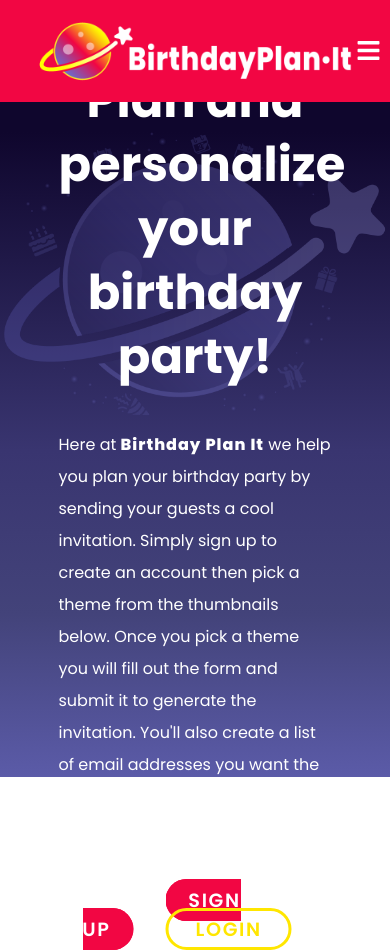
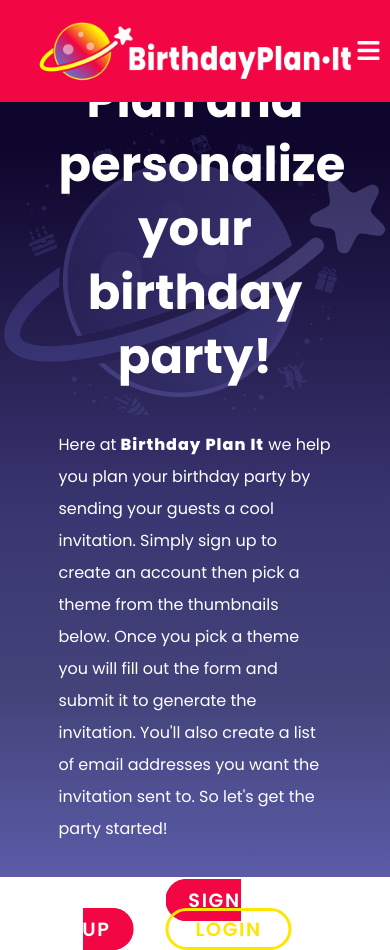
Before and after one commit to violanerd/birthday-plan-it, a React (Create React App) app in the folder client/: page / in a window 390 px wide. Built offline with nearby package versions, Linux system fonts and the light colour scheme.

Commit message:
completed hero section for homepage

```diff
--- a/client/src/components/HeroImageStyles.css
+++ b/client/src/components/HeroImageStyles.css
@@ -91,7 +91,10 @@ span {
 
 @media screen and (max-width: 568px) {
   .hero {
-    padding-bottom: 350px;
+    padding-bottom: 450px;
+  }
+  .hero .content {
+    top: 60%;
   }
 
   .hero .content h1 {
```
Also changed, not shown: client/src/components/Footer.js (added, +11 -0 lines), client/src/components/FooterStyles.css (added).
